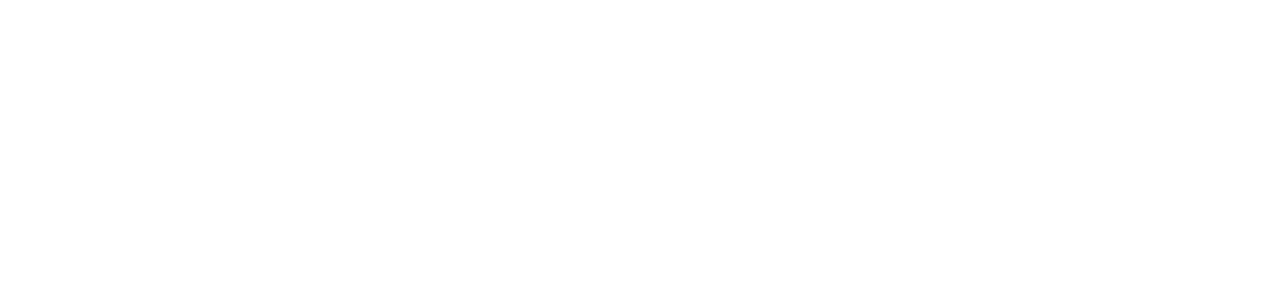
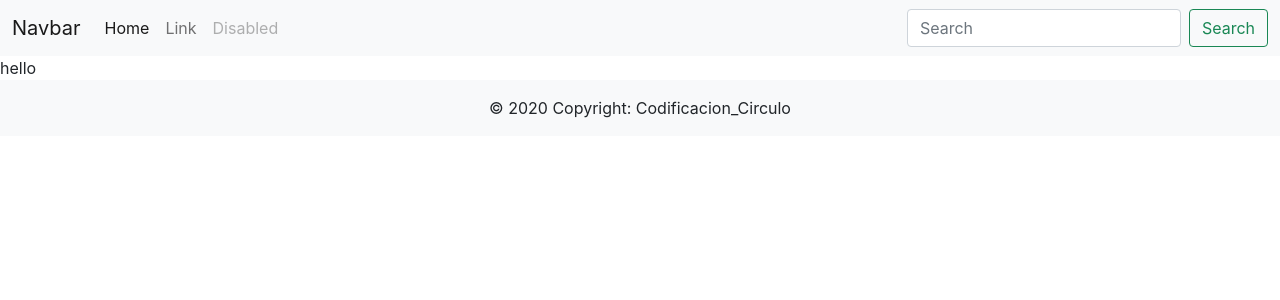
Before and after one commit to Codificacion-Circulo/Nakshatra_Demo, a React (Create React App) app in the folder web-app/: page / in a window 1280 px wide. Shown: the top 300 px of the page. Built offline with nearby package versions, Linux system fonts and the light colour scheme.

Commit message:
basic setup with navbar footer and upload image with tfjs integration
Signed-off-by: sreyom31 <sreyom31@gmail.com>

```diff
--- a/web-app/package.json
+++ b/web-app/package.json
@@ -7,8 +7,12 @@
     "@testing-library/jest-dom": "^5.16.2",
     "@testing-library/react": "^12.1.2",
     "@testing-library/user-event": "^13.5.0",
+    "axios": "^0.25.0",
+    "bootstrap": "^5.1.3",
     "react": "^17.0.2",
+    "react-bootstrap": "^2.1.2",
     "react-dom": "^17.0.2",
+    "react-router-dom": "^5.3.0",
     "react-scripts": "5.0.0",
     "web-vitals": "^2.1.4"
   },
--- a/web-app/src/App.js
+++ b/web-app/src/App.js
@@ -1,6 +1,8 @@
+import Routes from "./Routes";
+
 function App() {
   return (
-    <div></div>
+    <Routes />
   );
 }
 
--- /dev/null
+++ b/web-app/src/Routes.js
@@ -0,0 +1,23 @@
+import { BrowserRouter, Route, Switch } from "react-router-dom";
+import Layout from "./layouts/Layout";
+import Home from "./pages/home/Home";
+import UploadImage from "./pages/uploadImage/UploadImage";
+
+const Routes = () => {
+    return (
+        <BrowserRouter>
+            <Layout>
+                <Switch>
+                    <Route path="/" exact>
+                        <Home />
+                    </Route>
+                    <Route path="/upload">
+                        <UploadImage />
+                    </Route>
+                </Switch>
+            </Layout>
+        </BrowserRouter>
+    );
+}
+
+export default Routes;
--- a/web-app/src/index.css
+++ b/web-app/src/index.css
@@ -1,3 +1,5 @@
+@import '../node_modules/bootstrap/dist/css/bootstrap.min.css';
+
 body {
   margin: 0;
   font-family: -apple-system, BlinkMacSystemFont, 'Segoe UI', 'Roboto', 'Oxygen',
--- /dev/null
+++ b/web-app/src/layouts/Layout.js
@@ -0,0 +1,15 @@
+import { Fragment } from "react/cjs/react.production.min";
+import Header from "./header/Header";
+import Footer from "./footer/Footer";
+
+const Layout = (props) => {
+    return (
+        <Fragment>
+            <Header />
+            {props.children}
+            <Footer />
+        </Fragment>
+    );
+}
+
+export default Layout;
--- /dev/null
+++ b/web-app/src/layouts/footer/Footer.css
@@ -0,0 +1,3 @@
+footer {
+    display: block;
+}
--- /dev/null
+++ b/web-app/src/layouts/footer/Footer.js
@@ -0,0 +1,14 @@
+import "./Footer.css"
+
+const Footer = () => {
+  return (
+    <footer className="bg-light text-center text-lg-start">
+      <div className="footer__container text-center p-3">
+        © 2020 Copyright:
+          Codificacion_Circulo
+      </div>
+    </footer>
+  );
+};
+
+export default Footer;
--- /dev/null
+++ b/web-app/src/layouts/header/Header.js
@@ -0,0 +1,54 @@
+import "./Header.css"
+
+const Header = () => {
+  return (
+    <nav className="navbar navbar-expand-lg navbar-light bg-light">
+      <div className="container-fluid">
+        <a className="navbar-brand" href="#">
+          Navbar
+        </a>
+        <button
+          className="navbar-toggler"
+          type="button"
+          data-bs-toggle="collapse"
+          data-bs-target="#navbarSupportedContent"
+          aria-controls="navbarSupportedContent"
+          aria-expanded="false"
+          aria-label="Toggle navigation"
+        >
+          <span className="navbar-toggler-icon"></span>
+        </button>
+        <div className="collapse navbar-collapse" id="navbarSupportedContent">
+          <ul className="navbar-nav me-auto mb-2 mb-lg-0">
+            <li className="nav-item">
+              <a className="nav-link active" aria-current="page" href="#">
+                Home
+              </a>
+            </li>
+            <li className="nav-item">
+              <a className="nav-link" href="#">
+                Link
+              </a>
+            </li>
+            <li className="nav-item">
+              <a className="nav-link disabled">Disabled</a>
+            </li>
+          </ul>
+          <form className="d-flex">
+            <input
+              className="form-control me-2"
+              type="search"
+              placeholder="Search"
+              aria-label="Search"
+            />
+            <button className="btn btn-outline-success" type="submit">
+              Search
+            </button>
+          </form>
+        </div>
+      </div>
+    </nav>
+  );
+};
+
+export default Header;
--- /dev/null
+++ b/web-app/src/pages/home/Home.js
@@ -0,0 +1,9 @@
+import "./Home.css"
+
+const Home = () => {
+    return (
+        <div>hello</div>
+    );
+}
+
+export default Home;
```
Also changed, not shown: web-app/src/pages/uploadImage/UploadImage.js (+8 -6 lines), web-app/src/layouts/header/Header.css (added), web-app/src/pages/home/Home.css (added), 1 other file (tests, documents, lock files or other folders).
